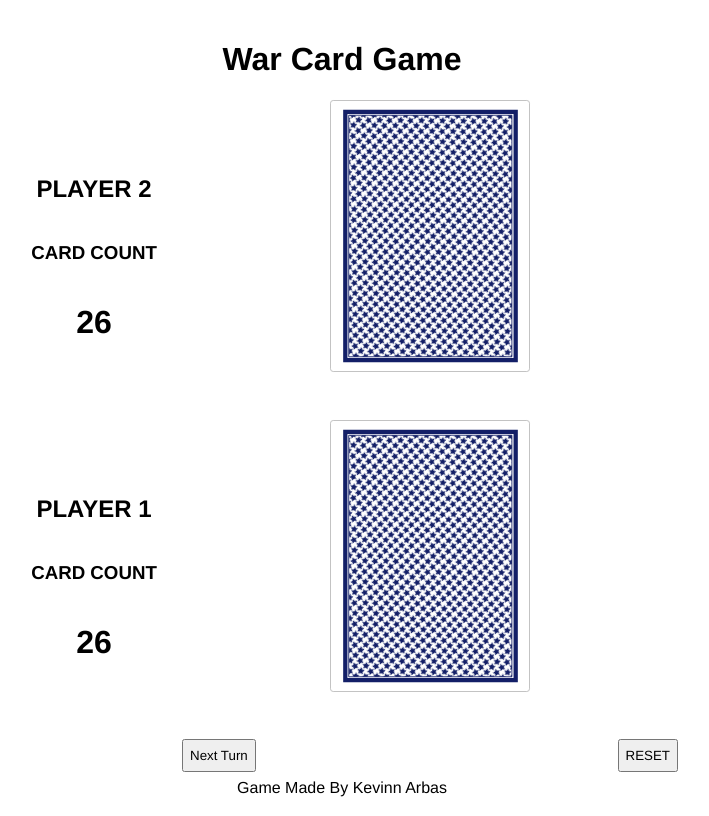
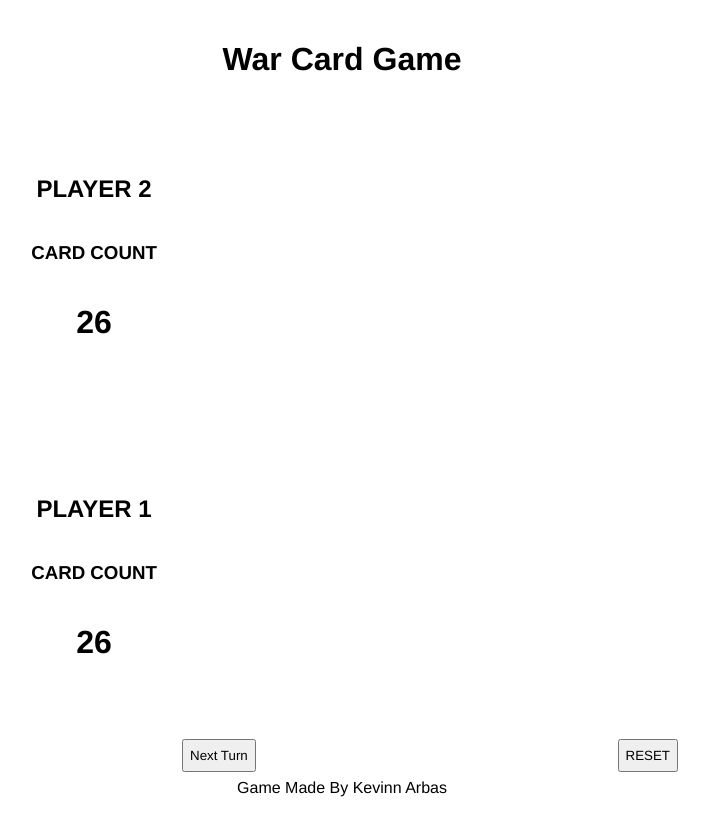
Before and after one commit to kevinnarbas/war-game-project1, a plain HTML site: page index.html in a window 1280 px wide. Shown: the whole page, without its empty margins (298-1007 px from the left). Drawn offline with Linux system fonts and the light colour scheme.

Commit message:
took out the placeholder div

```diff
--- a/index.html
+++ b/index.html
@@ -25,10 +25,10 @@
             <h1 id="counter1"></h1>
         </div>
         <div class="playcard2">
-            <div id="play2card" class="card back-blue"></div>
+
         </div>
         <div class="playcard1">
-            <div id="play1card" class="card back-blue"></div>
+
         </div>
         <div class="btns">
             <button id="next">Next Turn</button>
```
